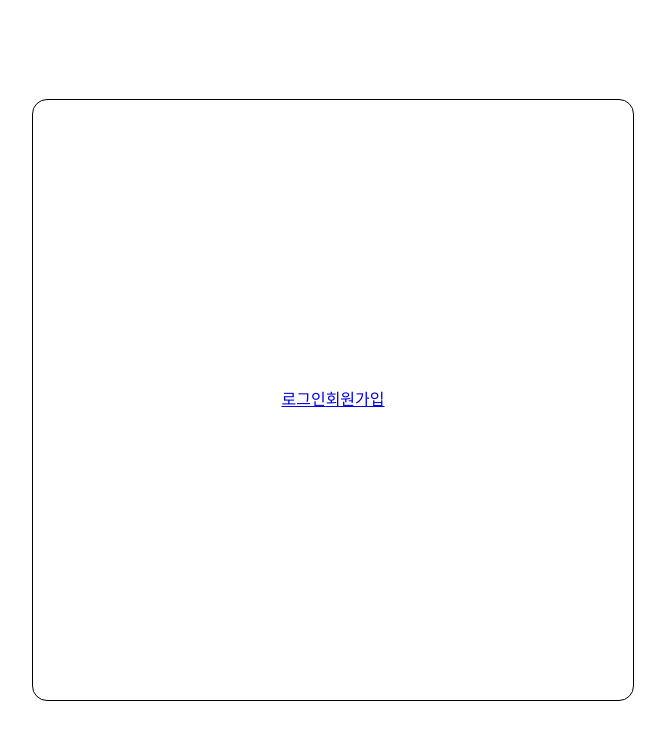
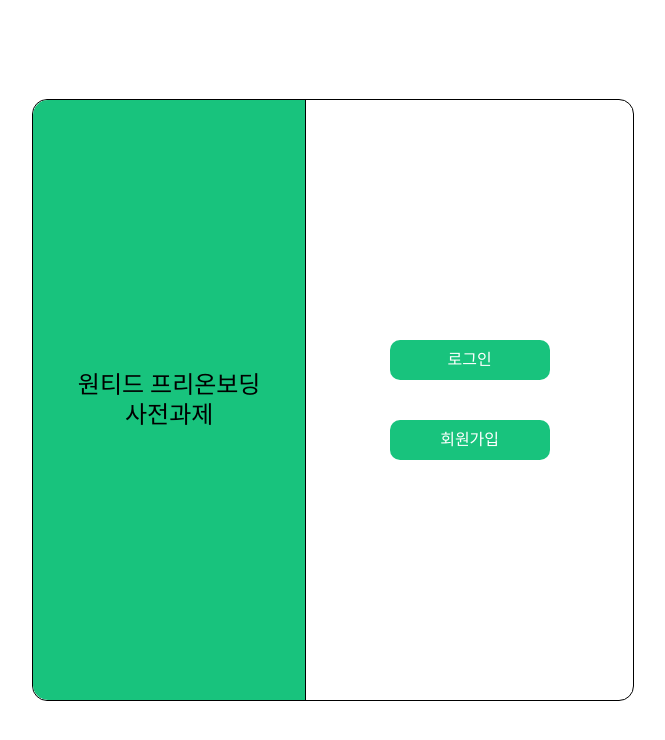
Before and after one commit to brother1-4752/wanted-pre-onboarding-frontend, a React (Create React App) app: page / in a window 1280 px wide. Shown: the top 740 px of the page, without its empty margins (307-972 px from the left). Built offline with nearby package versions, Linux system fonts and the light colour scheme.

Commit message:
style: 홈화면 스타일 적용

```diff
--- a/src/components/common/Layout.tsx
+++ b/src/components/common/Layout.tsx
@@ -13,7 +13,7 @@ const StyledLayout = styled.div`
   height: 600px;
 
   display: flex;
-  justify-content: center;
+  flex-direction: column;
   align-items: center;
 
   border: 1px solid black;
--- /dev/null
+++ b/src/pages/home/Home.styled.ts
@@ -0,0 +1,53 @@
+import { styled } from 'styled-components';
+
+const HomeContainer = styled.div`
+  height: 100%;
+  width: 100%;
+
+  display: flex;
+  align-items: center;
+
+  .home__title {
+    width: 500px;
+    height: 100%;
+    line-height: 30px;
+    font-size: 24px;
+
+    border-right: 1px solid black;
+    color: black;
+    background-color: #18c37d;
+    border-radius: 15px 0 0 15px;
+
+    display: flex;
+    align-items: center;
+    justify-content: center;
+    text-align: center;
+  }
+
+  .home__links {
+    width: 100%;
+    height: 200px;
+
+    display: flex;
+    flex-direction: column;
+    justify-content: space-evenly;
+    align-items: center;
+
+    .home__link {
+      width: 160px;
+      line-height: 40px;
+      text-align: center;
+      text-decoration: none;
+      color: white;
+
+      background-color: #18c37d;
+      border-radius: 10px;
+
+      &:hover {
+        color: black;
+      }
+    }
+  }
+`;
+
+export default HomeContainer;
--- a/src/pages/home/Home.tsx
+++ b/src/pages/home/Home.tsx
@@ -1,10 +1,24 @@
-import { Link } from "react-router-dom";
+import { Link } from 'react-router-dom';
+import HomeContainer from './Home.styled';
 
 function Home() {
-  return <div>
-    <Link to="signin">로그인</Link>
-    <Link to="signup">회원가입</Link>
-  </div>
+  return (
+    <HomeContainer>
+      <h1 className="home__title">
+        원티드 프리온보딩
+        <br /> 사전과제
+      </h1>
+
+      <div className="home__links">
+        <Link className="home__link" to="signin">
+          로그인
+        </Link>
+        <Link className="home__link" to="signup">
+          회원가입
+        </Link>
+      </div>
+    </HomeContainer>
+  );
 }
 
 export default Home;
```
